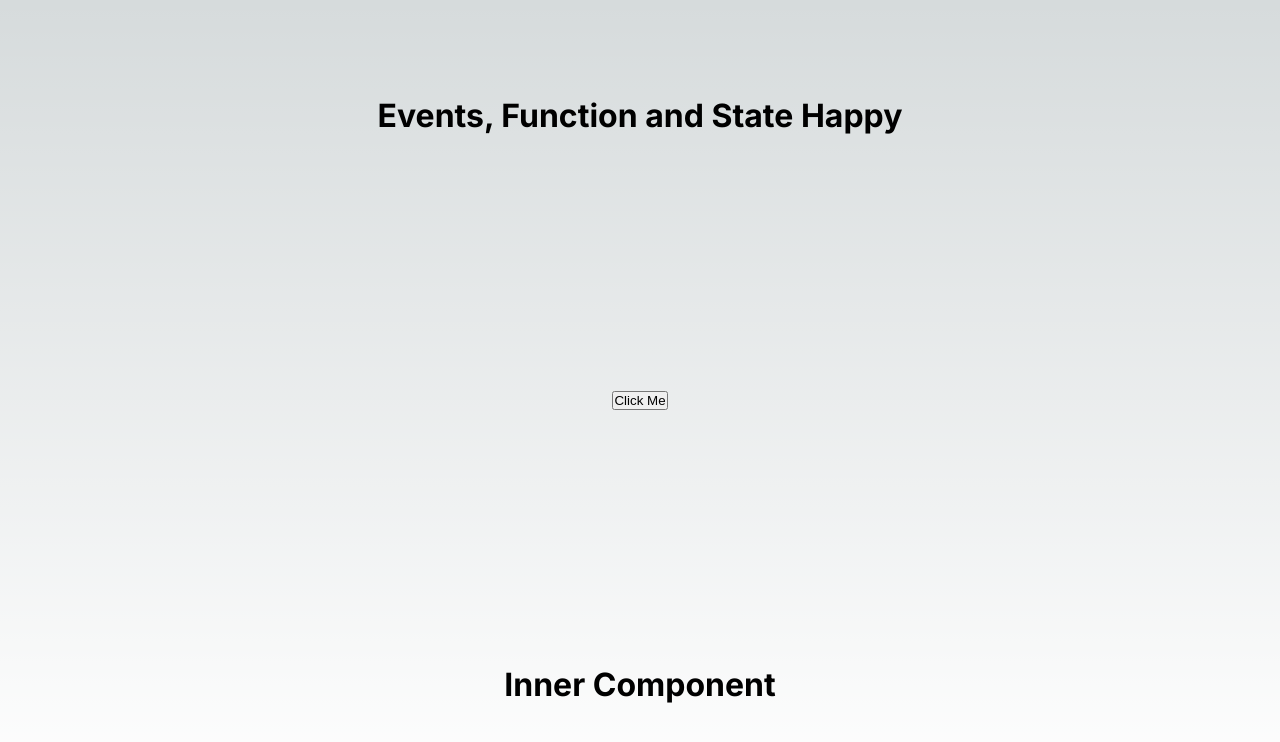
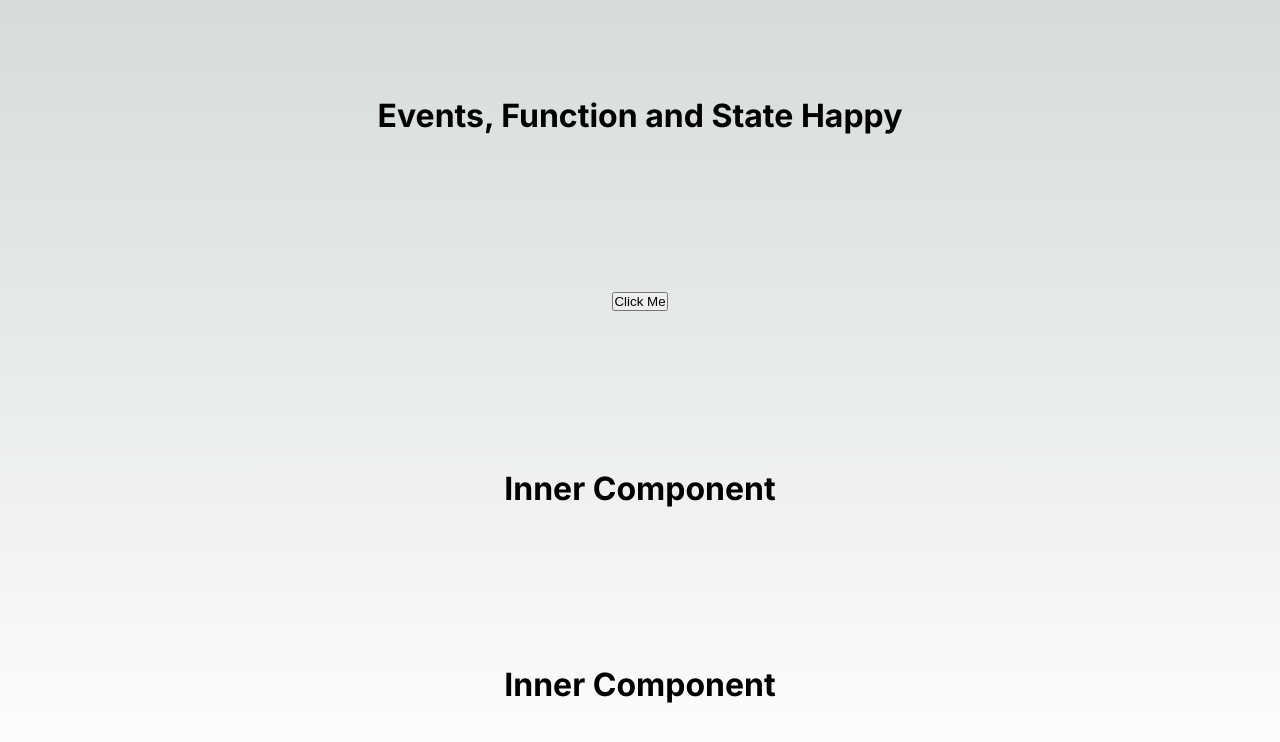
Before and after one commit to CodeHappy4U/Learn_NextJS, a Next.js app: page / in a window 1280 px wide. Shown: the top 742 px of the page. Built offline with nearby package versions, Linux system fonts and the light colour scheme.

Commit message:
2.6 CALLING A COMPONENT &  CALLING A fUNCTION AS COPONENT

```diff
--- a/src/app/page.js
+++ b/src/app/page.js
@@ -22,7 +22,11 @@ export default function Home() {
     <main className={styles.main}>
       <h1>Events, Function and State {name}</h1>
       <button onClick={()=>mango()}>Click Me</button>
+      {/* CALLING A COMPONENT */}
       <InnerComp/>
+
+      {/* CALLING A fUNCTION AS COPONENT */}
+      {InnerComp()}
     </main>
   )
 }
```
